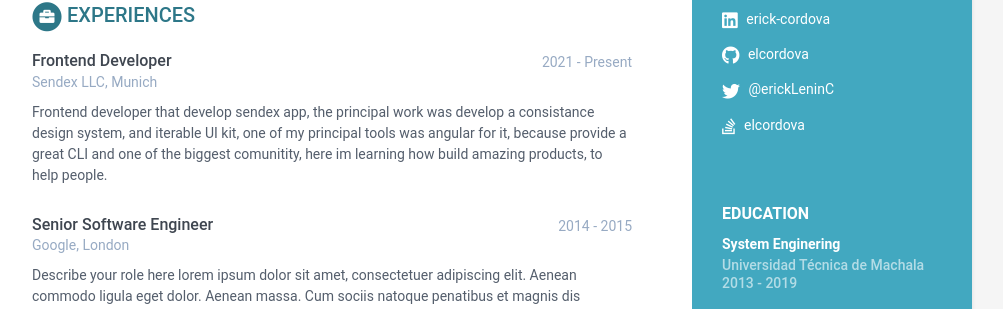
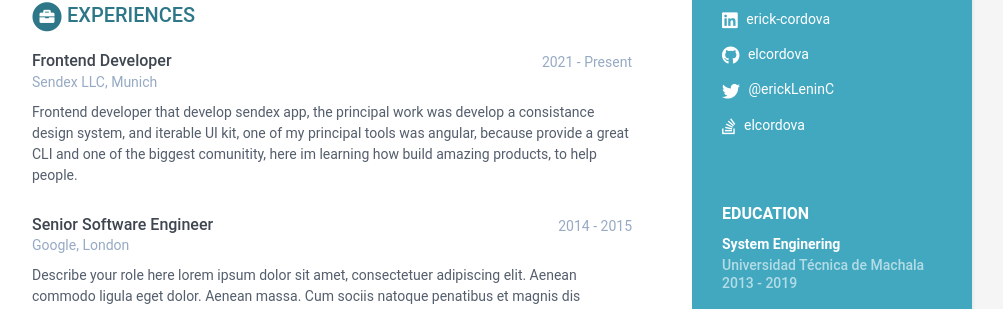
Before and after one commit to elcordova/caring-europa-fe48a, a Jekyll site: the page built from index.html, in a window 1280 px wide. Shown: the part 395-704 px from the top of the page, without its empty margins (168-1171 px from the left). Built offline with Jekyll 4.4.1, drawn with Linux system fonts in a browser that asks for light colours.

Commit message:
data.yml: changed

```diff
--- a/_data/data.yml
+++ b/_data/data.yml
@@ -53,7 +53,7 @@
     time: 2021 - Present
     company: 'Sendex LLC, Munich'
     details: |
-      Frontend developer that develop sendex app, the principal work was develop a consistance design system, and iterable UI kit, one of my principal tools was angular for it,
+      Frontend developer that develop sendex app, the principal work was develop a consistance design system, and iterable UI kit, one of my principal tools was angular,
       because provide a great CLI and one of the biggest comunitity,
       here im learning how build amazing products, to help people.
   - role: Senior Software Engineer
```
